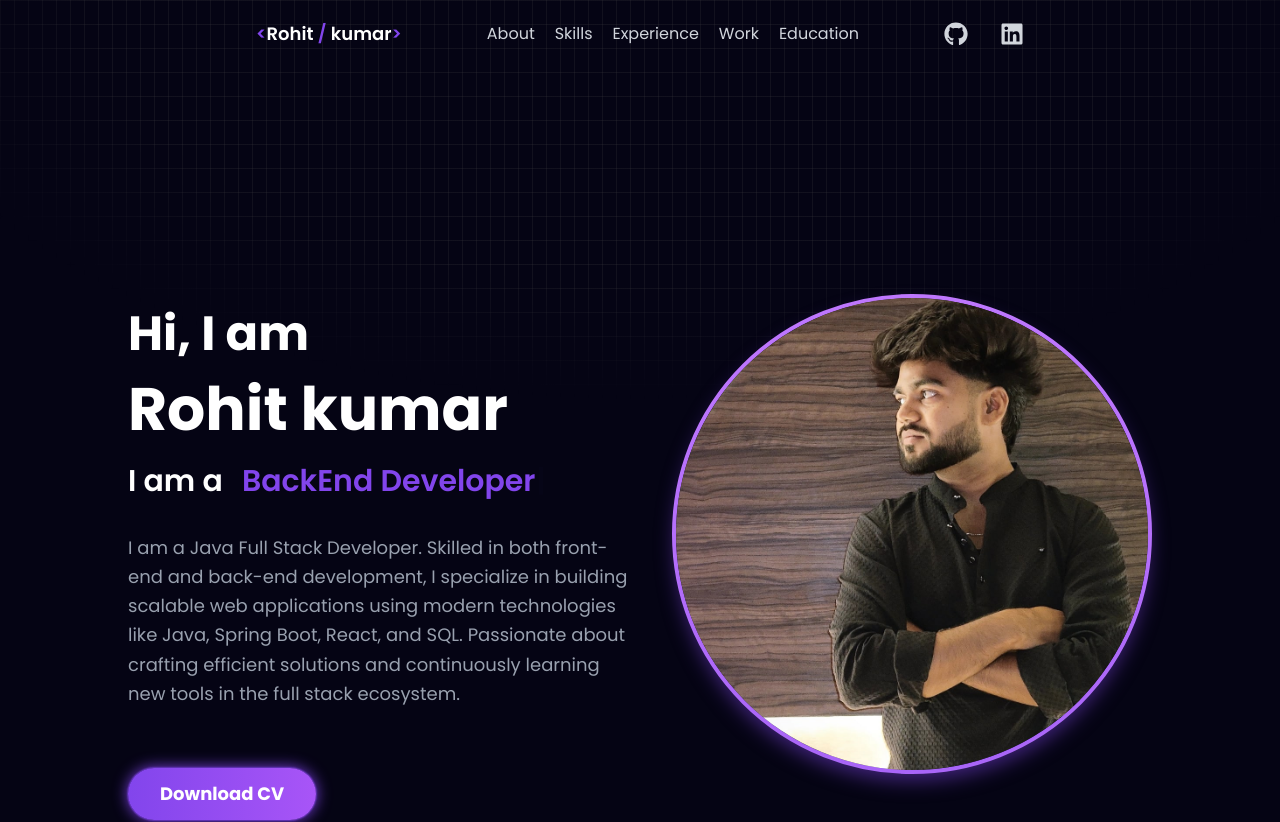
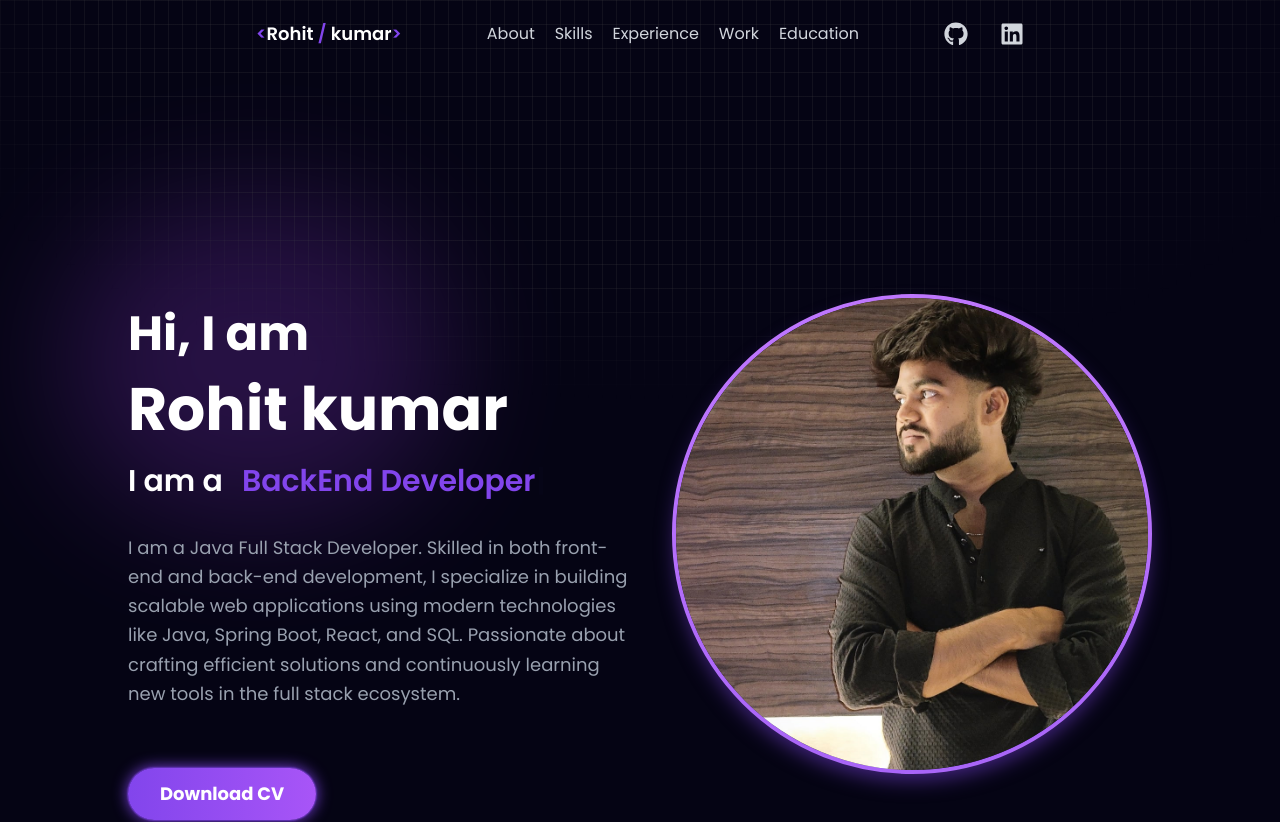
Before and after one commit to hiirohit/myPortfolio, a React (Vite) app: page / in a window 1280 px wide. Shown: the top 822 px of the page. Built offline with nearby package versions, Linux system fonts and the light colour scheme.

Commit message:
add blureffect

```diff
--- a/src/App.jsx
+++ b/src/App.jsx
@@ -7,11 +7,11 @@ import Work from "./Components/Work/Work";
 import Education from "./Components/Education/Education";
 import Contact from "./Components/Contact/Contact";
 import Footer from "./Components/Footer/Footer";
-
+import BlurEffect from "./blurEffect";
 const App = () => {
   return (
     <div className="bg-[#050414]">
-
+      <BlurEffect position={{top:"45%", left:"20%" }} size ={{width:"30%",height:"40%"}}></BlurEffect>
       <div className="absolute inset-0 bg-[linear-gradient(to_right,#4f4f4f2e_1px,transparent_1px),linear-gradient(to_bottom,#4f4f4f2e_1px,transparent_1px)] bg-[size:14px_24px] [mask-image:radial-gradient(ellipse_60%_50%_at_50%_0%,#000_70%,transparent_100%)]">
       </div>
 
```
